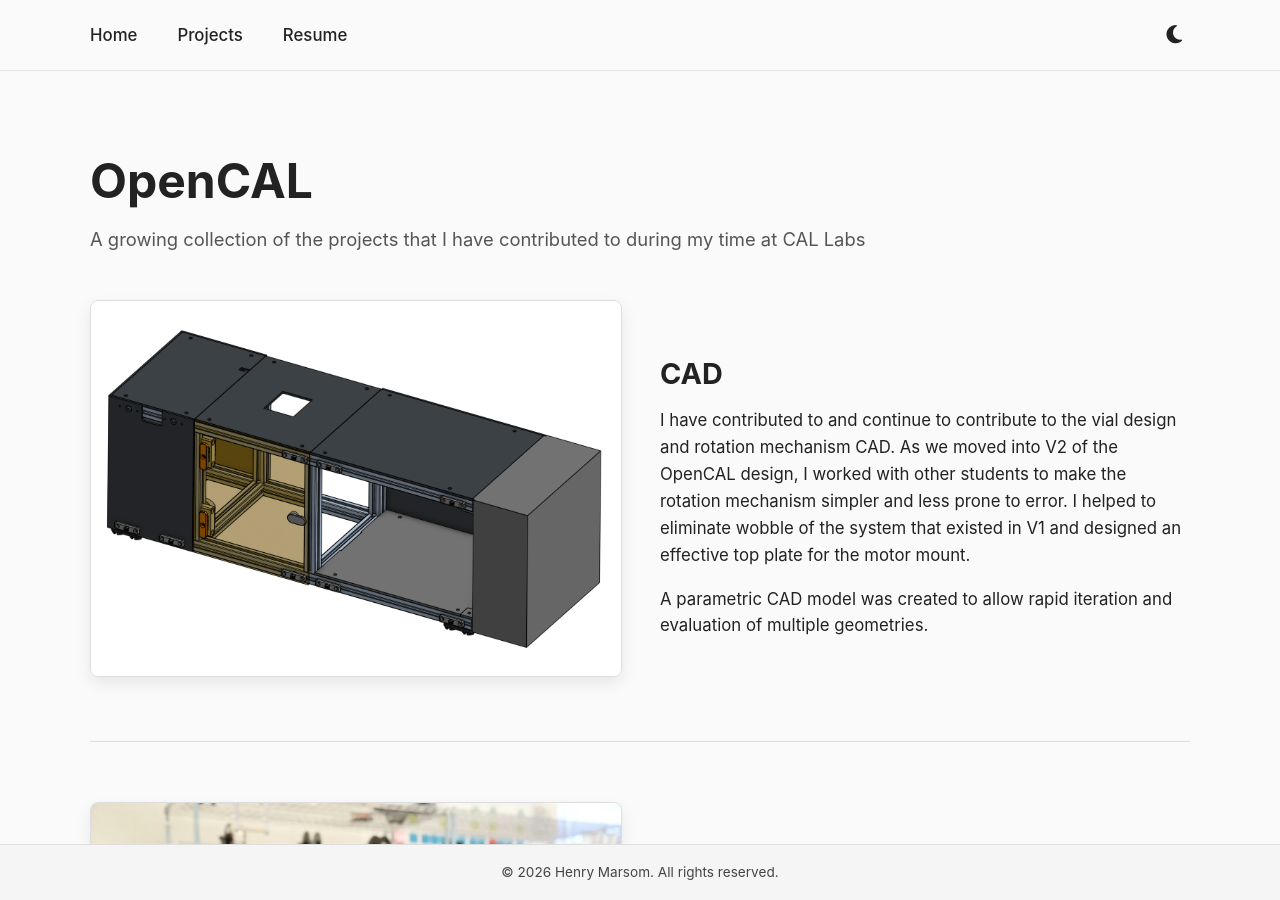
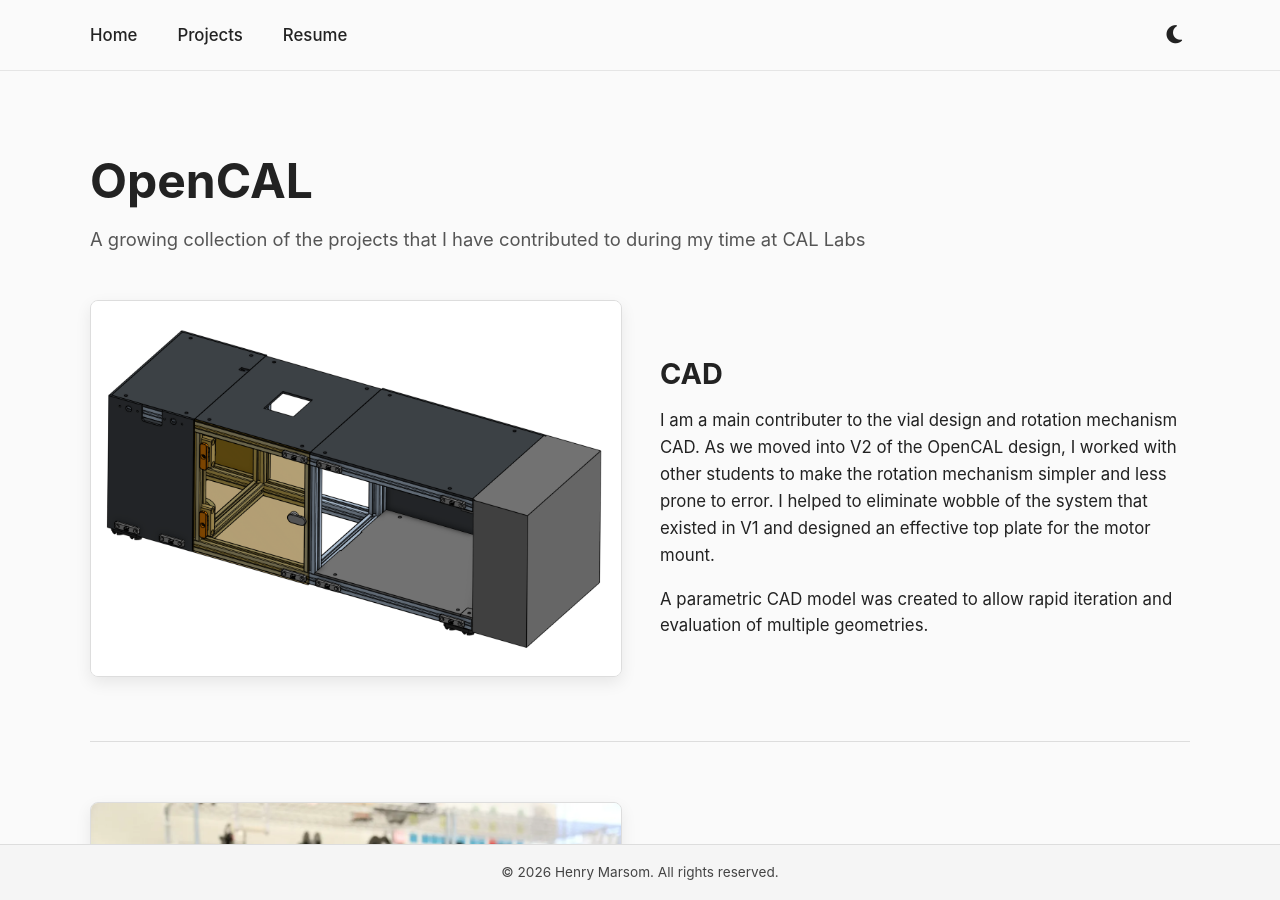
Before and after one commit to henrymarsom/henrymarsom.github.io, a Jekyll site: the page built from projects/OpenCAL.md, in a window 1280 px wide and 900 px high. Built offline with Jekyll 4.4.1, drawn with Linux system fonts in a browser that asks for light colours.

Commit message:
Update OpenCAL.md

```diff
--- a/projects/OpenCAL.md
+++ b/projects/OpenCAL.md
@@ -20,7 +20,7 @@ permalink: /projects/OpenCAL/
     <div class="project-detail-text">
       <h2>CAD</h2>
       <p>
-        I have contributed to and continue to contribute to the vial design and rotation mechanism CAD. As we moved into V2 of the OpenCAL design, I worked with other students to make the rotation mechanism simpler and less prone to error. I helped to eliminate wobble of the system that existed in V1 and designed an effective top plate for the motor mount.
+        I am a main contributer to the vial design and rotation mechanism CAD. As we moved into V2 of the OpenCAL design, I worked with other students to make the rotation mechanism simpler and less prone to error. I helped to eliminate wobble of the system that existed in V1 and designed an effective top plate for the motor mount.
       </p>
       <p>
         A parametric CAD model was created to allow rapid iteration and evaluation of
```
